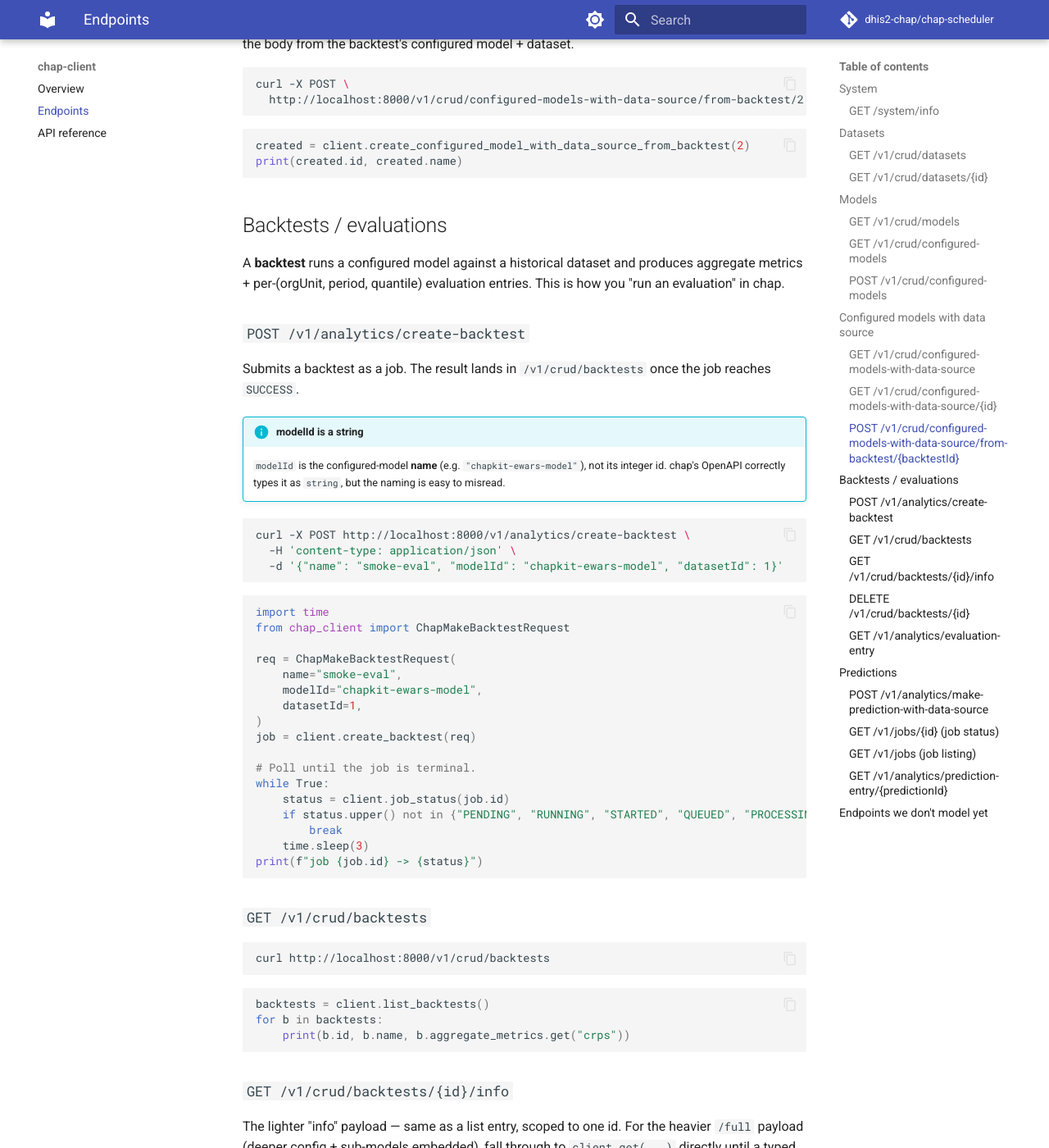
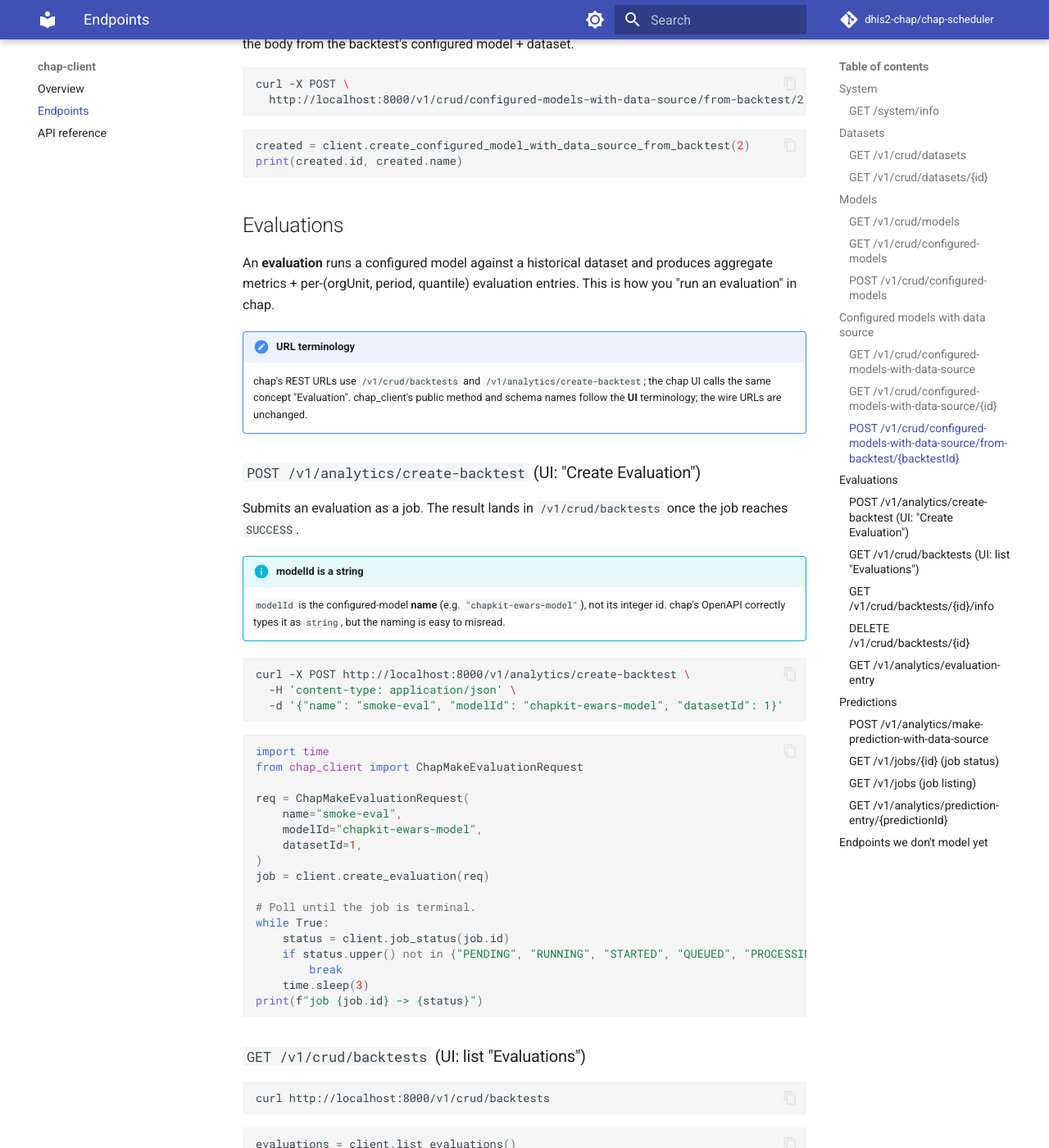
Before and after one commit to dhis2-chap/chap-scheduler, an MkDocs documentation site: the page built from docs/chap-client/endpoints.md, in a window 1280 px wide and 1400 px high, scrolled down 3364 px. Shown: the whole window at 82% size. Built offline with MkDocs 1.6.1 and Material for MkDocs 9.7.7, drawn with Linux system fonts in a browser that asks for light colours; comment, search, counter and statistics services are not loaded; some of the changed text lies outside the part shown.

Commit message:
refactor(chap_client): rename backtest -> evaluation in public API
Aligns chap_client with chap UI terminology. The chap UI surfaces
this concept as 'Evaluation' / 'Create Evaluation'; chap-core's REST
URLs still use 'backtest' (e.g. /v1/crud/backtests,
/v1/analytics/create-backtest). Wire URLs are unchanged.

Renames in chap_client public API:
  list_backtests()      -> list_evaluations()
  get_backtest(id)      -> get_evaluation(id)
  delete_backtest(id)   -> delete_evaluation(id)
  create_backtest(req)  -> create_evaluation(req)
  evaluation_entries(backtest_id, ...)
                        -> evaluation_entries(evaluation_id, ...)

  ChapMakeBacktestRequest -> ChapMakeEvaluationRequest
  ChapBacktestRead        -> ChapEvaluationRead

Updated docs section ('Backtests / evaluations' -> 'Evaluations'),
test names, and the api.md mkdocstrings references. Added a
note-block in the docs explaining the URL-vs-UI naming mismatch so
readers don't get whiplash when comparing chap_client code to chap's
OpenAPI spec.

make check + make coverage (140 passed, 91.75%) + make docs-strict
all clean.

````diff
--- a/docs/chap-client/endpoints.md
+++ b/docs/chap-client/endpoints.md
@@ -168,16 +168,22 @@
 print(created.id, created.name)
 ```
 
-## Backtests / evaluations
+## Evaluations
 
-A **backtest** runs a configured model against a historical dataset
+An **evaluation** runs a configured model against a historical dataset
 and produces aggregate metrics + per-(orgUnit, period, quantile)
 evaluation entries. This is how you "run an evaluation" in chap.
 
-### `POST /v1/analytics/create-backtest`
+!!! note "URL terminology"
+    chap's REST URLs use `/v1/crud/backtests` and
+    `/v1/analytics/create-backtest`; the chap UI calls the same
+    concept "Evaluation". chap_client's public method and schema
+    names follow the **UI** terminology; the wire URLs are unchanged.
 
-Submits a backtest as a job. The result lands in `/v1/crud/backtests`
-once the job reaches `SUCCESS`.
+### `POST /v1/analytics/create-backtest` (UI: "Create Evaluation")
+
+Submits an evaluation as a job. The result lands in
+`/v1/crud/backtests` once the job reaches `SUCCESS`.
 
 !!! info "modelId is a string"
     `modelId` is the configured-model **name** (e.g.
@@ -193,14 +199,14 @@
 
 ```python
 import time
-from chap_client import ChapMakeBacktestRequest
+from chap_client import ChapMakeEvaluationRequest
 
-req = ChapMakeBacktestRequest(
+req = ChapMakeEvaluationRequest(
     name="smoke-eval",
     modelId="chapkit-ewars-model",
     datasetId=1,
 )
-job = client.create_backtest(req)
+job = client.create_evaluation(req)
 
 # Poll until the job is terminal.
 while True:
@@ -211,16 +217,16 @@
 print(f"job {job.id} -> {status}")
 ```
 
-### `GET /v1/crud/backtests`
+### `GET /v1/crud/backtests` (UI: list "Evaluations")
 
 ```bash
 curl http://localhost:8000/v1/crud/backtests
 ```
 
 ```python
-backtests = client.list_backtests()
-for b in backtests:
-    print(b.id, b.name, b.aggregate_metrics.get("crps"))
+evaluations = client.list_evaluations()
+for e in evaluations:
+    print(e.id, e.name, e.aggregate_metrics.get("crps"))
 ```
 
 ### `GET /v1/crud/backtests/{id}/info`
@@ -234,8 +240,8 @@
 ```
 
 ```python
-bt = client.get_backtest(1)
-print(bt.aggregate_metrics)  # crps, mae, rmse, coverage_*, winkler_score_*, ...
+ev = client.get_evaluation(1)
+print(ev.aggregate_metrics)  # crps, mae, rmse, coverage_*, winkler_score_*, ...
 ```
 
 ### `DELETE /v1/crud/backtests/{id}`
@@ -245,13 +251,15 @@
 ```
 
 ```python
-client.delete_backtest(3)
+client.delete_evaluation(3)
 ```
 
 ### `GET /v1/analytics/evaluation-entry`
 
-Per-row evaluation values for a finished backtest, optionally filtered
-by split-period or org units.
+Per-row evaluation values for a finished evaluation, optionally
+filtered by split-period or org units. The wire query parameter is
+still `backtestId`; chap's REST naming hasn't been updated to match
+the UI yet.
 
 ```bash
 curl 'http://localhost:8000/v1/analytics/evaluation-entry?backtestId=1&quantiles=0.1&quantiles=0.5&quantiles=0.9'
@@ -259,7 +267,7 @@
 
 ```python
 entries = client.evaluation_entries(
-    backtest_id=1,
+    evaluation_id=1,
     quantiles=[0.1, 0.5, 0.9],
     split_period="202401",   # optional
     org_units=["OU1", "OU2"],  # optional
````
Also changed, not shown: docs/chap-client/api.md (+3 -3 lines), 4 other files.
